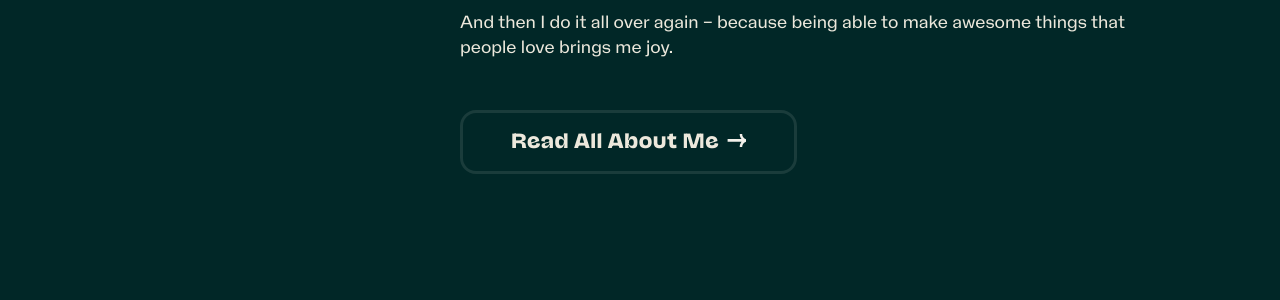
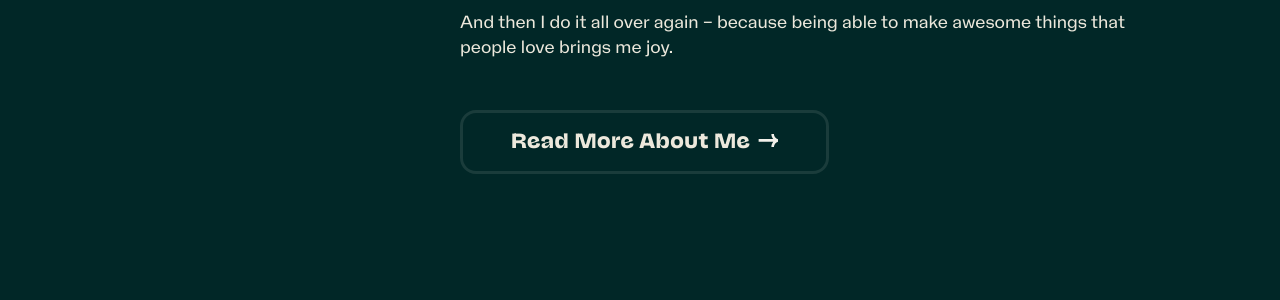
Before and after one commit to ehyleong/ehyleong.github.io, a Jekyll site: the page built from index.html, in a window 1280 px wide and 900 px high, scrolled down 2684 px. Shown: the part 126-426 px from the top of the window. Built offline with Jekyll 4.4.1, drawn with Linux system fonts in a browser that asks for light colours; nearby versions of some CDN libraries; comment, search, counter and statistics services are not loaded.

Commit message:
Tweaked CTA

```diff
--- a/index.html
+++ b/index.html
@@ -81,7 +81,7 @@ available: true
       <h3 class="darkbeige bottom-text-spacer">I make delightful product & brand experiences. Currently, I design mobile apps for a range of growing companies at <a href="#" class="inline-link">Steamclock Software.</a></h3>
       <p class="darkbeige">Whether it's creating a brand, product, illustration, you name it – my process is shaped by three C's: <strong>curiosity, communication, and collaboration</strong>. I use the power of inquiry, investigation, and iteration <s>(and on occasion, alliteration)</s> to design what clients, customers, and stakeholders love and value.</p>
       <p class="darkbeige">And then I do it all over again – because being able to make awesome things that people love brings me&nbsp;joy. </p>
-     <a href="{% link about.html %}" class="button button-bio icon-right-arrow">Read All About Me</span></a>
+     <a href="{% link about.html %}" class="button button-bio icon-right-arrow">Read More About Me</span></a>
     </div>
   </div>
  </div>
```
